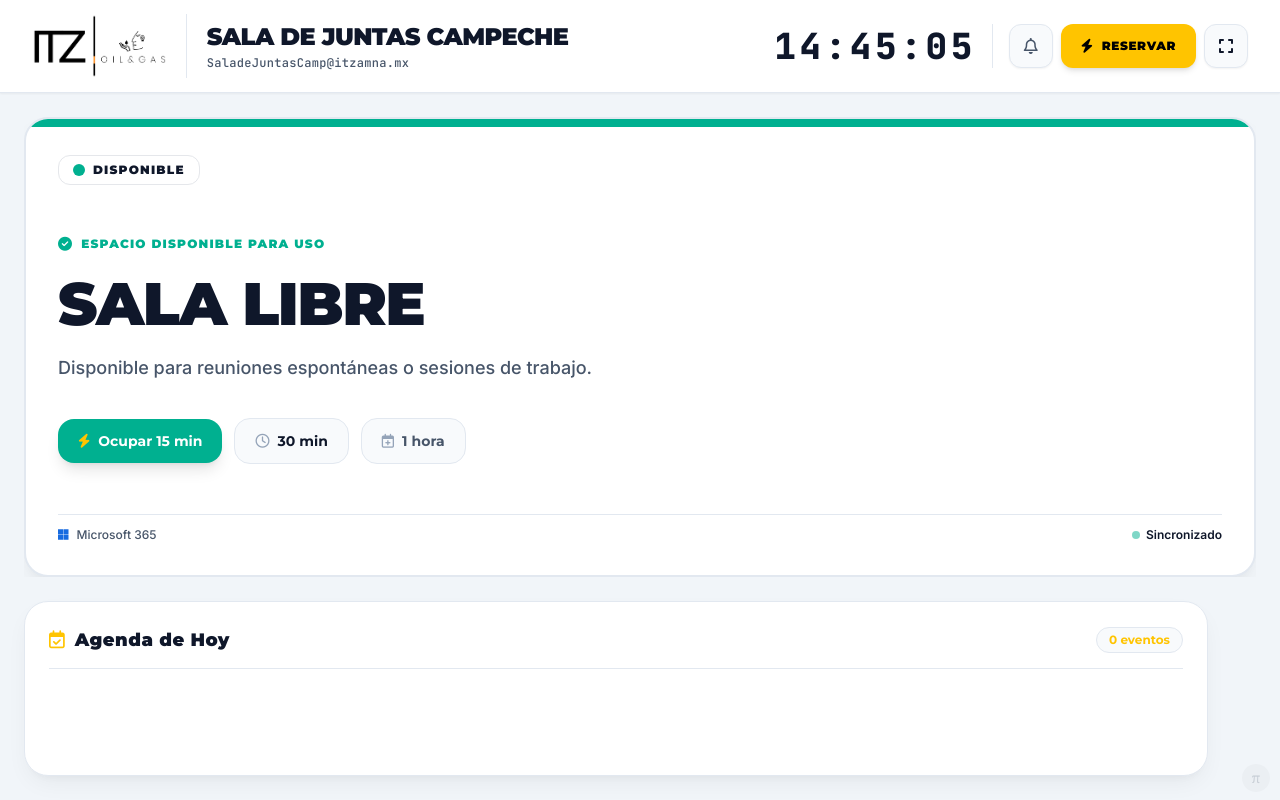
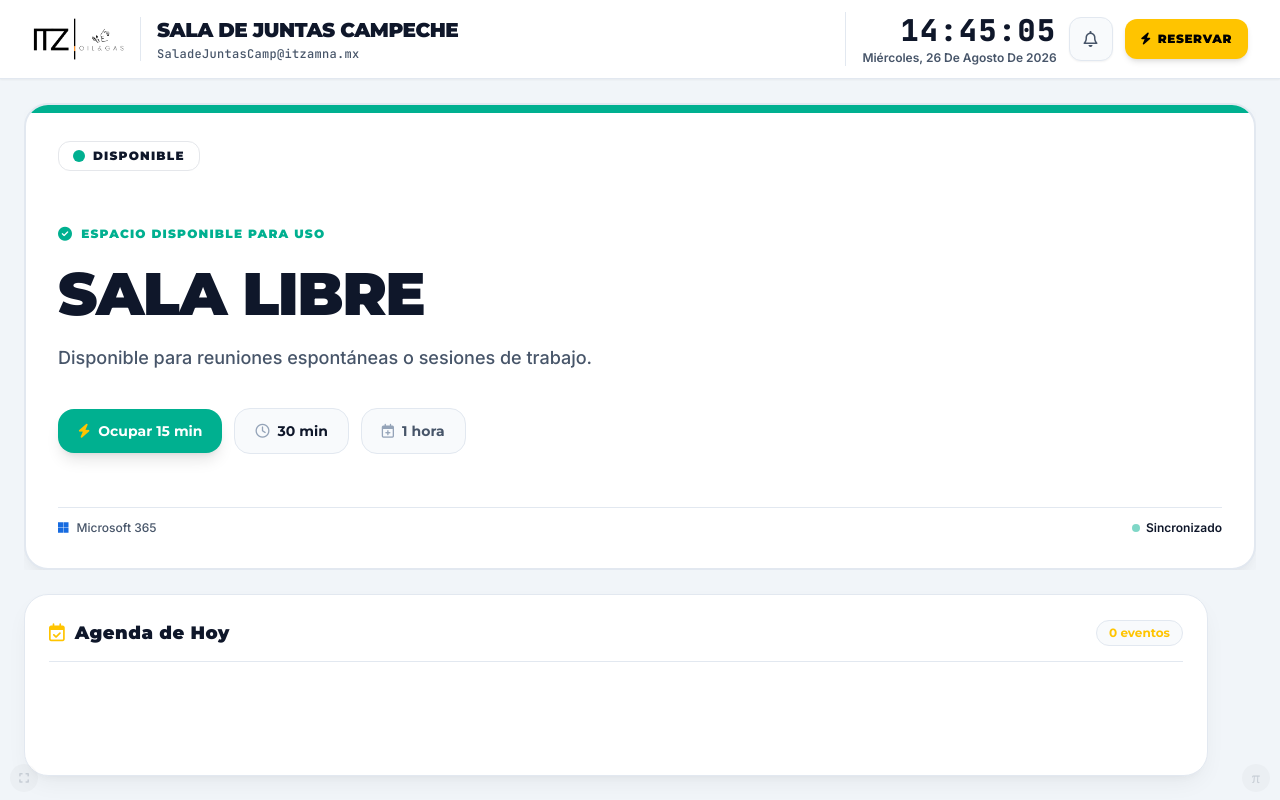
Before and after one commit to iamblanquet/roomdisplay, a website: page public/index.html in a window 1280 px wide. Drawn offline with nearby package versions, Linux system fonts and the light colour scheme; no server answers.

Commit message:
fix: corregir separación de reloj con logo y mover botón de pantalla completa a icono discreto inferior izquierdo

```diff
--- a/public/index.html
+++ b/public/index.html
@@ -47,19 +47,19 @@
 <body class="h-full flex flex-col overflow-hidden font-sans select-none antialiased theme-dark" id="bodyRoot">
 
   <!-- ==================== ENCABEZADO CORPORATIVO ITZ OIL AND GAS ==================== -->
-  <header class="px-3 sm:px-6 lg:px-8 py-2 sm:py-3.5 border-b border-kiosk bg-kiosk-header backdrop-blur-md z-20 shrink-0 transition-colors duration-400 shadow-sm">
-    <div class="flex items-center justify-between gap-2 sm:gap-4">
+  <header class="px-3 sm:px-6 lg:px-8 py-2 sm:py-3 border-b border-kiosk bg-kiosk-header backdrop-blur-md z-20 shrink-0 transition-colors duration-400 shadow-sm">
+    <div class="flex items-center justify-between gap-2 sm:gap-4 max-w-full">
 
-      <!-- Lado Izquierdo: Logotipo y Datos de la Sala -->
-      <div class="flex items-center space-x-2.5 sm:space-x-4 md:space-x-5 min-w-0 flex-1">
-        <!-- Logotipo Oficial Grande / Responsivo -->
-        <div class="flex items-center pr-2.5 sm:pr-4 md:pr-5 border-r border-kiosk shrink-0">
-          <img id="companyLogo" src="assets/logonegro.png" alt="ITZ Oil and Gas" class="h-8 sm:h-12 md:h-14 lg:h-16 w-auto max-w-[105px] xs:max-w-[140px] sm:max-w-[200px] md:max-w-[260px] object-contain transition-all duration-300">
+      <!-- Lado Izquierdo: Logotipo y Nombre de Sala -->
+      <div class="flex items-center space-x-2.5 sm:space-x-4 min-w-0 flex-1">
+        <!-- Logotipo Oficial ITZ -->
+        <div class="flex items-center pr-2.5 sm:pr-4 border-r border-kiosk shrink-0">
+          <img id="companyLogo" src="assets/logonegro.png" alt="ITZ Oil and Gas" class="h-7 sm:h-11 md:h-13 lg:h-15 w-auto max-w-[95px] xs:max-w-[130px] sm:max-w-[180px] md:max-w-[240px] object-contain transition-all duration-300">
         </div>
 
         <!-- Nombre de Sala y Correo -->
         <div class="min-w-0 flex-1">
-          <h1 id="roomNameDisplay" class="text-xs xs:text-sm sm:text-base md:text-xl lg:text-2xl font-black font-brand tracking-tight text-kiosk-main uppercase truncate">
+          <h1 id="roomNameDisplay" class="text-xs xs:text-sm sm:text-base md:text-xl font-black font-brand tracking-tight text-kiosk-main uppercase truncate">
             SALA DE JUNTAS CAMPECHE
           </h1>
           <p id="roomEmailDisplay" class="text-[10px] sm:text-xs text-kiosk-muted font-mono tracking-wide mt-0.5 flex items-center space-x-1.5 truncate">
@@ -69,37 +69,29 @@
         </div>
       </div>
 
-      <!-- Lado Derecho: Reloj Digital y Botones de Acción -->
-      <div class="flex items-center space-x-2 sm:space-x-4 shrink-0">
+      <!-- Lado Derecho: Reloj Digital y Acciones -->
+      <div class="flex items-center space-x-2 sm:space-x-3 shrink-0">
         <!-- Reloj Digital y Fecha -->
-        <div class="text-right">
-          <div id="digitalClock" class="text-lg xs:text-xl sm:text-3xl lg:text-4xl font-extrabold tracking-wider sm:tracking-widest font-mono text-kiosk-main tabular-nums leading-none">
+        <div class="text-right shrink-0 border-l border-kiosk pl-2.5 sm:pl-4">
+          <div id="digitalClock" class="text-base xs:text-lg sm:text-2xl md:text-3xl font-extrabold tracking-wider font-mono text-kiosk-main tabular-nums leading-none">
             12:00:00
           </div>
-          <div id="dateDisplay" class="text-[9px] sm:text-xs font-semibold text-kiosk-muted capitalize mt-0.5 sm:mt-1 hidden xs:block">
+          <div id="dateDisplay" class="text-[9px] sm:text-xs font-semibold text-kiosk-muted capitalize mt-0.5 hidden sm:block">
             Martes, 25 de Agosto de 2026
           </div>
         </div>
 
-        <!-- Grupo de Botones de Acción (Notificaciones, Reservar y Pantalla Completa) -->
-        <div class="flex items-center space-x-1.5 sm:space-x-2 border-l border-kiosk pl-2 sm:pl-3 md:pl-4">
-          <!-- Botón Notificaciones Push (Campana) -->
-          <button id="btnHeaderPush" onclick="togglePushNotifications()" class="w-8 h-8 xs:w-9 xs:h-9 sm:w-11 sm:h-11 rounded-xl bg-kiosk-sub hover:opacity-80 border border-kiosk text-kiosk-muted hover:text-[#ffc400] transition flex items-center justify-center active:scale-95 shadow-sm shrink-0 relative" title="Activar / Desactivar Alertas Push">
-            <i id="headerPushIcon" class="fa-regular fa-bell text-xs sm:text-base"></i>
-            <span id="headerPushBadgeDot" class="hidden absolute top-1.5 right-1.5 sm:top-2 sm:right-2 w-2 h-2 rounded-full bg-[#00b090] animate-pulse"></span>
-          </button>
+        <!-- Botón Notificaciones Push (Campana) -->
+        <button id="btnHeaderPush" onclick="togglePushNotifications()" class="w-8 h-8 xs:w-9 xs:h-9 sm:w-10 sm:h-10 rounded-xl bg-kiosk-sub hover:opacity-80 border border-kiosk text-kiosk-muted hover:text-[#ffc400] transition flex items-center justify-center active:scale-95 shadow-sm shrink-0 relative" title="Activar / Desactivar Alertas Push">
+          <i id="headerPushIcon" class="fa-regular fa-bell text-xs sm:text-sm"></i>
+          <span id="headerPushBadgeDot" class="hidden absolute top-1.5 right-1.5 w-2 h-2 rounded-full bg-[#00b090] animate-pulse"></span>
+        </button>
 
-          <!-- Botón Reservar Instantáneo -->
-          <button id="btnQuickBook" class="h-8 xs:h-9 sm:h-11 px-2.5 xs:px-3.5 sm:px-5 rounded-xl bg-[#ffc400] hover:bg-[#e6b000] text-black font-black text-[11px] sm:text-xs font-brand tracking-wider transition flex items-center space-x-1.5 sm:space-x-2 shadow-md active:scale-95 shrink-0" title="Reserva rápida instantánea">
-            <i class="fa-solid fa-bolt text-black text-xs sm:text-sm"></i>
-            <span>RESERVAR</span>
-          </button>
-
-          <!-- Botón Pantalla Completa -->
-          <button id="btnFullscreen" class="w-8 h-8 xs:w-9 xs:h-9 sm:w-11 sm:h-11 rounded-xl bg-kiosk-sub hover:opacity-80 border border-kiosk text-kiosk-main transition flex items-center justify-center active:scale-95 shadow-sm shrink-0" title="Pantalla completa">
-            <i class="fa-solid fa-expand text-xs sm:text-base"></i>
-          </button>
-        </div>
+        <!-- Botón Reservar Instantáneo -->
+        <button id="btnQuickBook" class="h-8 xs:h-9 sm:h-10 px-2.5 xs:px-3.5 sm:px-4 rounded-xl bg-[#ffc400] hover:bg-[#e6b000] text-black font-black text-[11px] sm:text-xs font-brand tracking-wider transition flex items-center space-x-1.5 shadow-md active:scale-95 shrink-0" title="Reserva rápida instantánea">
+          <i class="fa-solid fa-bolt text-black text-xs"></i>
+          <span>RESERVAR</span>
+        </button>
       </div>
 
     </div>
@@ -463,7 +455,12 @@
     </div>
   </div>
 
-  <!-- ==================== ACCESO OCULTO / DISCRETO: SÍMBOLO PI ==================== -->
+  <!-- ==================== ACCESO OCULTO / DISCRETO: PANTALLA COMPLETA (IZQUIERDA) ==================== -->
+  <button id="btnFullscreen" onclick="toggleFullscreen()" class="fixed bottom-2 left-2.5 w-7 h-7 rounded-full bg-black/10 hover:bg-black/25 dark:bg-white/5 dark:hover:bg-white/15 text-kiosk-muted hover:text-[#ffc400] transition-all flex items-center justify-center text-xs opacity-25 hover:opacity-100 z-30 cursor-pointer select-none" title="Pantalla Completa">
+    <i class="fa-solid fa-expand text-[11px]"></i>
+  </button>
+
+  <!-- ==================== ACCESO OCULTO / DISCRETO: SÍMBOLO PI (DERECHA) ==================== -->
   <button id="btnSettings" onclick="openSettingsModal()" class="fixed bottom-2 right-2.5 w-7 h-7 rounded-full bg-black/10 hover:bg-black/25 dark:bg-white/5 dark:hover:bg-white/15 text-kiosk-muted hover:text-[#ffc400] transition-all flex items-center justify-center font-serif text-sm opacity-25 hover:opacity-100 z-30 cursor-pointer select-none" title="Configuración de Sistema (Admin)">
     &pi;
   </button>
--- a/public/styles.css
+++ b/public/styles.css
@@ -265,8 +265,7 @@ body.theme-light #modalSettings .overflow-y-auto::-webkit-scrollbar-thumb {
     margin-top: 0.15rem !important;
   }
 
-  #btnHeaderPush,
-  #btnFullscreen {
+  #btnHeaderPush {
     width: 2rem !important;
     height: 2rem !important;
     font-size: 0.75rem !important;
```
